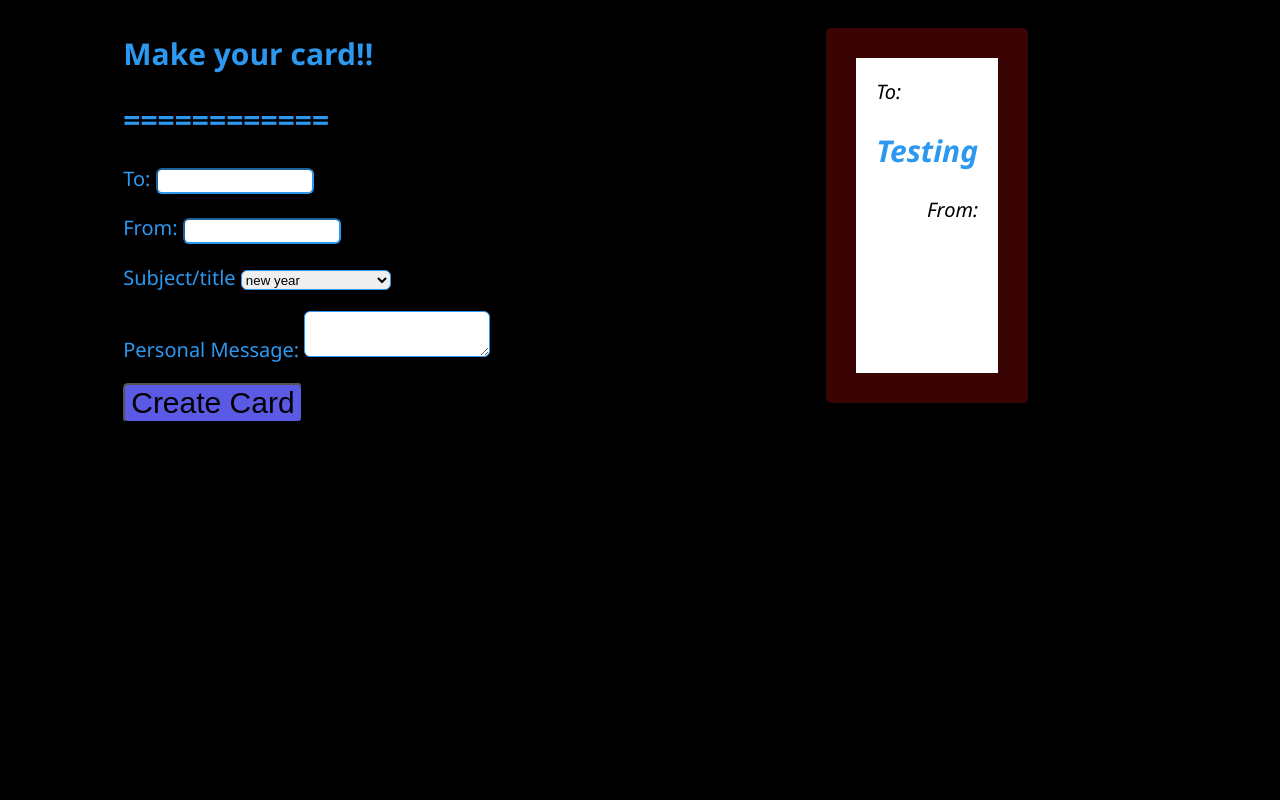
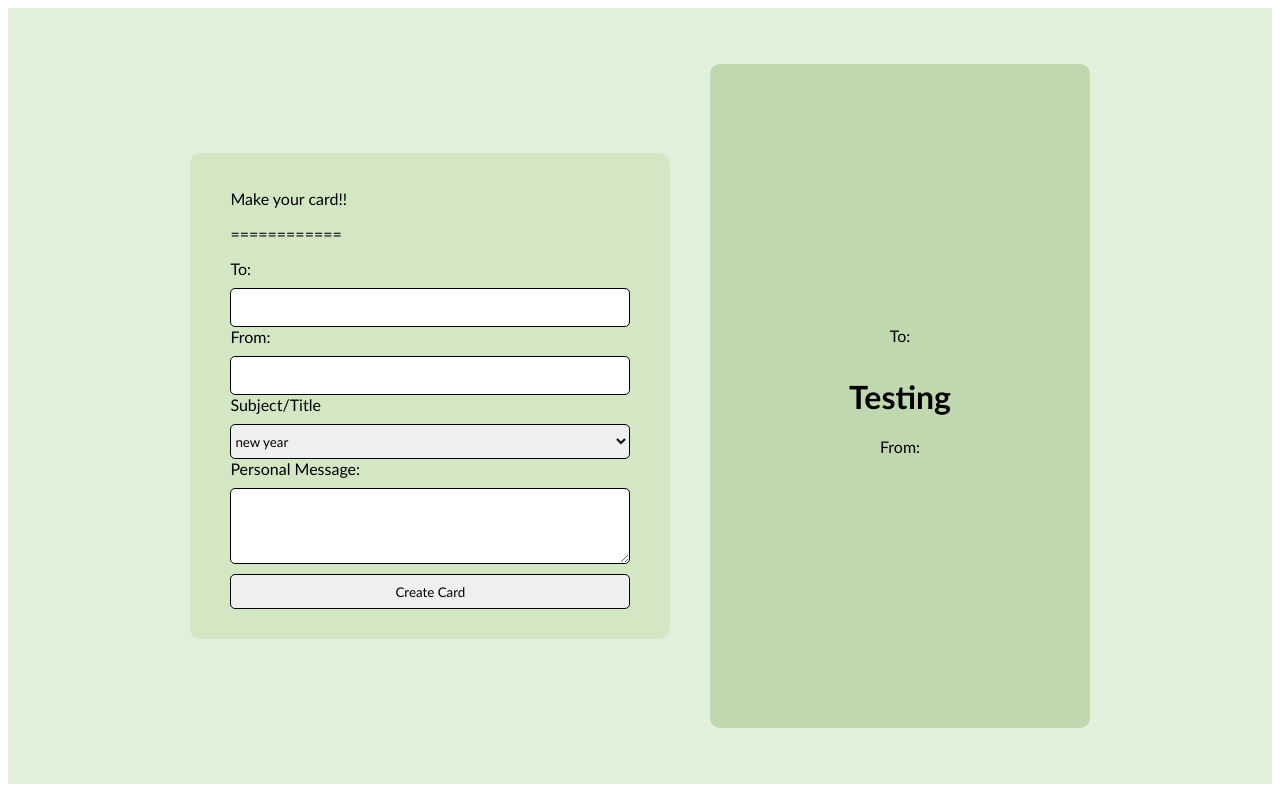
Before and after one commit to kubwimanav/vinc-klab, a plain HTML site: page index.html in a window 1280 px wide. Drawn offline with Linux system fonts and the light colour scheme.

Commit message:
card creator

```diff
--- a/index.html
+++ b/index.html
@@ -9,11 +9,13 @@
     <script defer src="./jss.js"></script>
 </head>
 <body>
-    <div class="container">
-        <div class="gutter"></div>
-        <article class="generator">
-          <h1 class="heading">Make your card!!</h1>
-          <h1 class="heading">============</h1>
+    <div class="contain">
+        <div class="generator">
+          <div>
+           <p class="heading">Make your card!!</p>
+          <p class="heading">============</p>
+          </div>
+
           <section>
             <label class="toLabel" for="to">To:</label>
           <input class="toInput" type="text" id="inputTo">
@@ -24,36 +26,33 @@
             <input type="text" id="inputFrom">
           </section>
       <section>
-          <label>Subject/title</label>
+          <label>Subject/Title</label>
           <select id="inputOccation">
           <option value="New year">new year</options>
           <option value="birthday"> Birthday</option>
           <option value="christmas has finished Bro">Xmass</option>
           </select>
         </section>
-        <section>
+        <section name="myForm" action="/action_page.php" onsubmit="return validateForm()" method="post">
           <label for="message">
         Personal Message:
       </label><textarea type="text" id="inputM"></textarea>
+        </section>
+          <button id="createCard"> Create Card</button>
+        </div>
 
-          </section>
-          <button id="createCard"> Create Card</button>
-        </article>
 
-      <div class="gutter"></div>
-
-        <article class="card">
+        <div class="card">
 
           <section class="to">To: <span id="cardTo"></span></section>
           <div class="message" id="cardMessage">
-            <h1>testing</h1>
+            <h1>Testing</h1>
           </div>
           <section class="from">From:
             <span id="cardFrom"></span>
           </section>
           <div class="pattern"></div>
-        </article>
+        </div>
       </div>
-      <div class="gutter"></div>
 </body>
 </html>
--- a/jss.js
+++ b/jss.js
@@ -54,3 +54,10 @@
 
   app();
 })();
+function validateForm() {
+  let x = document.forms["myForm"]["fname"].value;
+  if (x == "") {
+    alert("Name must be filled out");
+    return false;
+  }
+}
--- a/style.css
+++ b/style.css
@@ -1,98 +1,61 @@
-/* Default styles for larger screens */
-section {
-  margin-bottom: 1em;
+*{
+  font-family: 'Gill Sans', 'Gill Sans MT', Calibri, 'Trebuchet MS', sans-serif;
 }
 
-.toInput,
-#inputFrom,
-select,
-#inputMessage {
-  border-color: #2c98f0;
-  width: 150px;
-  height: 20px;
-  border-radius: 6px;
-}
-#inputM{
-  border-color: #2c98f0;
-  border-radius: 6px;
-  width: 180px;
-  height: 40px;
+
+.contain{
+  display: flex;
+  align-items: center;
+  justify-content: center;
+  background-color: #E1F0DA;
+  height: 97vh;
+  gap: 40px;
 }
 
-body {
-  font-size: 20px;
-  font-family: 'Segoe UI', Tahoma, Geneva, Verdana, sans-serif;
-  background-color: black;
+section{
+  display: flex;
+  flex-direction: column;
+  gap: 10px;
 }
+.generator{
+  flex-basis: 20%;
+  padding-left: 40px;
+  padding-right: 40px;
+  padding-top: 20px;
+  padding-bottom: 30px;
+  border-radius: 10px;
+  background-color: #D4E7C5;
+}
+button{
+  margin-top: 10px;
+  width: 25rem;
+  height: 35px;
+  border-radius: 5px;
+  border: 1px solid black;
 
-#createCard {
-  font-size: 30px;
-  background-color: rgb(90, 90, 228);
+}
+input{
+ height: 35px;
   border-radius: 5px;
+  border: 1px solid black;
 }
-
-.container {
-  margin: 0.02em;
-  display: grid;
-  grid-template-columns: 0.5fr 2fr 0.5fr 2fr 0.5fr;
-  grid-template-areas: "generator gutter card";
+select{
+  height: 35px;
+  border-radius: 5px;
+  border: 1px solid black;
 }
-.container label,
-h1 {
-  color: #2c98f0;
+textarea{
+  height: 70px;
+  border-radius: 5px;
+  border: 1px solid black;
 }
-.card {
-  font-style: italic;
-  margin: 1em auto;
-  padding: 20px;
-  background: white;
-  border: 30px solid #3B0404;
-  color: #000;
-  border-radius: 5px;
+.card{
+  flex-basis: 30%;
+ height: 83vh;
+ border-radius: 10px;
+ display: flex;
+ flex-direction: column;
+ align-items: center;
+ justify-content: center;
+ background-color: #BFD8AF;
 }
-
-.message {
-  text-align: center;
-  text-transform: capitalize;
-}
-
-.font-color {
-  color: black;
-}
-
-.from {
-  text-align: right;
-}
-
-.pattern {
-  height: 20px;
-  background-image: linear-gradient(90deg);
-}
-
-/* Media query for smaller screens */
-@media (max-width: 768px) {
-  /* Adjust styles for smaller screens here */
-  body {
-    font-size: 16px;
-  }
-
-  .toInput,
-  #inputFrom,
-  select,
-  #inputMessage {
-    width: 30%; /* Take up full width */
-    margin-bottom: 10px; /* Add some spacing between elements */
-  }
-
-  #createCard {
-    font-size: 24px;
-  }
-
-  .container {
-    grid-template-columns: 1fr; /* Single column layout on smaller screens */
-    grid-template-areas:
-      "generator"
-      "gutter"
-      "card";
-  }
-}
```
